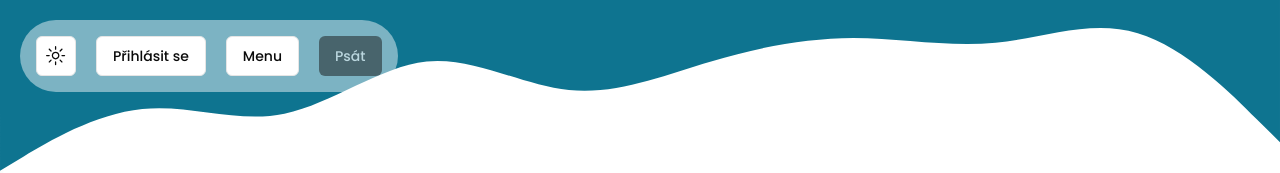
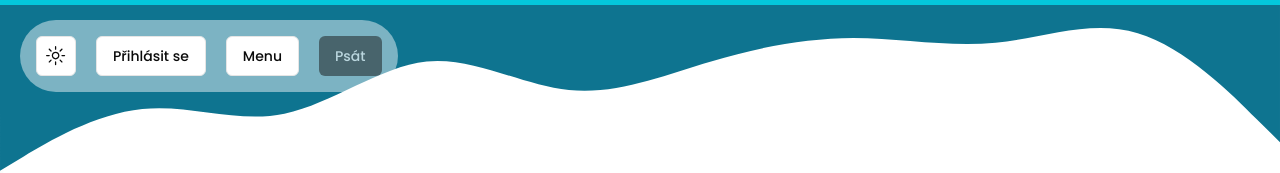
Before and after one commit to L3onardoCZ/pvd-project, a Next.js app: page /typing in a window 1280 px wide. Shown: the top 173 px of the page. Built offline with nearby package versions, Linux system fonts and the light colour scheme; no server answers.

Commit message:
scroll bar na ostatni stranky

```diff
--- a/src/app/account/page.tsx
+++ b/src/app/account/page.tsx
@@ -6,6 +6,7 @@ import Dashboard from "@/components/Dashboard";
 import React from 'react';
 import axios from "axios";
 import { useState, useEffect } from "react";
+import ScrollBar from "@/components/ScrollBar";
 
 
 export default function Account(){
@@ -33,6 +34,7 @@ export default function Account(){
             <meta name="viewport" content="initial-scale=1.0, width=device-width" />
             <meta name="description" content="PVD-project je webová aplikace, která slouží k procvičování Vaší klávesnicové gramotnosti." />
             <meta name="keywords" content="psaní všemi deseti, psani vsemi deseti, PVD, PVD-PROJECT, pvd-project, all ten fingers" />
+            <ScrollBar/>
             <SmallHeader isLoggedIn={isLoggedIn} jmeno={jmeno} prijmeni={prijmeni}/>
             <Dashboard/>
             <SmallFooter/>
--- a/src/app/typing/page.tsx
+++ b/src/app/typing/page.tsx
@@ -4,6 +4,7 @@ import SmallHeader from "@/components/SmallHeader";
 import SmallFooter from "@/components/SmallFooter";
 import TypingSection from "@/components/TypingSection";
 import axios from "axios";
+import ScrollBar from "@/components/ScrollBar";
 import { useState, useEffect } from "react";
 
 
@@ -32,6 +33,7 @@ export default function typing(){
             <meta name="viewport" content="initial-scale=1.0, width=device-width" />
             <meta name="description" content="PVD-project je webová aplikace, která slouží k procvičování Vaší klávesnicové gramotnosti." />
             <meta name="keywords" content="psaní všemi deseti, psani vsemi deseti, PVD, PVD-PROJECT, pvd-project, all ten fingers" />
+            <ScrollBar/>
             <SmallHeader isLoggedIn={isLoggedIn} jmeno={jmeno} prijmeni={prijmeni}/>
             <TypingSection/>
             <SmallFooter/>
```
